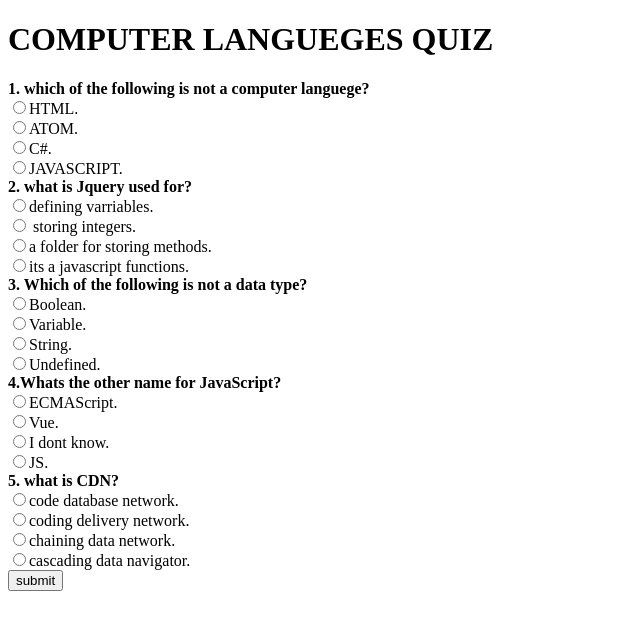
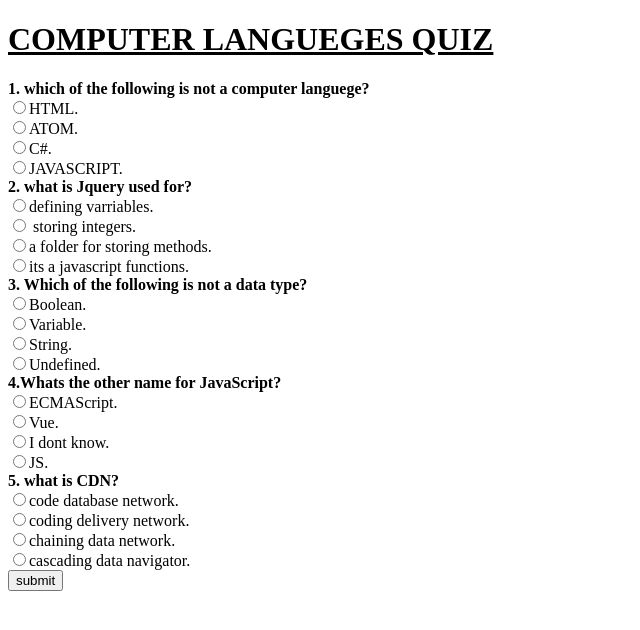
Before and after one commit to mzambia70/QUIZBOARD, a plain HTML site: page index.html in a window 1280 px wide. Shown: the whole page, without its empty margins (0-640 px from the left). Drawn offline with Linux system fonts and the light colour scheme.

Commit message:
added changes to my index.html

```diff
--- a/index.html
+++ b/index.html
@@ -5,11 +5,11 @@
         <script src="js/jquery-3.3.1.js"></script>
         <script src="js/script.js">
         </script>
-        <title></title>
+        <title>QUIZ BOARD</title>
     </head>
     <body>
         <div class="container">
-            <h1>COMPUTER LANGUEGES QUIZ</h1>
+            <h1><u>COMPUTER LANGUEGES QUIZ</u></h1>
             <form id="QUIZ">
                 <label for="Q1"><b>1. which of the following is not a computer languege?</b></label><br>
                 <input type="radio" name="q1" value="0">HTML.<br>
```
